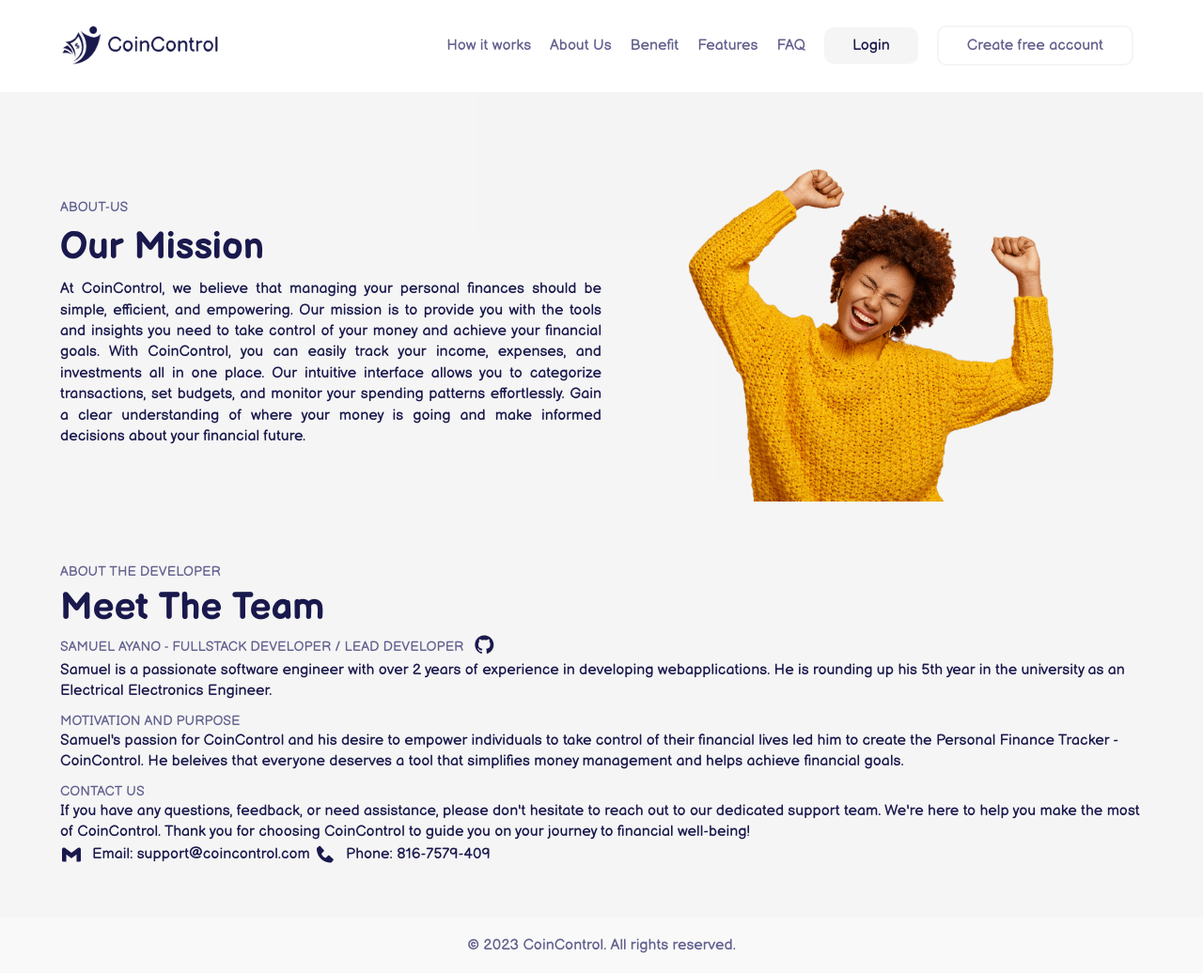
After one commit to whalay/CoinControl, a Flask app: page /about in a window 1280 px wide. The commit adds this page. Shown: the whole page at 94% size. Run offline with Flask 3, Linux system fonts and the light colour scheme.

Commit message:
added about section

```diff
--- a/coincontrol/main.py
+++ b/coincontrol/main.py
@@ -7,6 +7,10 @@ main = Blueprint("main", __name__, template_folder='templates', static_folder='s
 @main.route('/', methods=["GET"])
 def home():
     return render_template('home.html')
+
+@main.route('/about', methods=["GET"])
+def about():
+    return render_template('about.html')
 
 @main.route('/dashboard', methods=["GET"])
 @login_required
--- a/coincontrol/static/css/style.css
+++ b/coincontrol/static/css/style.css
@@ -365,6 +365,58 @@ section {
 
 /* cta section end */
 
+/* about section */
+#about-us{
+   padding: 150px 5% 10px 5%;
+}
+
+.about-us .container{
+    display: flex;
+    align-items: center;
+    justify-content: space-between;
+}
+.about-text{
+    display: flex;
+    flex-direction: column;
+    gap: 10px;
+}
+
+.about-text p{
+    font-size: 1rem;
+    text-align: justify;
+    line-height: 1.4;
+}
+.about-text, .about-bx{
+    width: 100%;
+}
+
+.about-bx img{
+    width: 100%;
+    height: auto;
+}
+.about-dev span{
+    display: flex;
+    align-items: center;
+    gap: 10px;
+}
+
+.about-dev i{
+    font-size: 1.5rem;
+}
+.about-dev li{
+    display: inline-flex;
+    align-items: center;
+    gap: 10px;
+}
+.about-dev .container{
+    display: flex;
+    flex-direction: column;
+    gap: 10px;
+    font-size: 1rem;
+    line-height: 1.4;
+}
+
+/* about section ends  */
 /* alert */
 .success{
     width: 100%;
--- /dev/null
+++ b/coincontrol/templates/about.html
@@ -0,0 +1,83 @@
+{% extends 'base.html' %} {% block title %}About Us{% endblock %} {% block
+content %}
+
+<!-- About us section -->
+<section class="about-us" id="about-us">
+  <div class="container">
+    <div class="about-text">
+      <span>About-us</span>
+      <h2>Our mission</h2>
+      <p>
+        At CoinControl, we believe that managing your personal finances should
+        be simple, efficient, and empowering. Our mission is to provide you with
+        the tools and insights you need to take control of your money and
+        achieve your financial goals. With CoinControl, you can easily track
+        your income, expenses, and investments all in one place. Our intuitive
+        interface allows you to categorize transactions, set budgets, and
+        monitor your spending patterns effortlessly. Gain a clear understanding
+        of where your money is going and make informed decisions about your
+        financial future.
+      </p>
+    </div>
+
+    <div class="about-bx" data-aos="zoom-in-up" data-aos-delay="300">
+      <img
+        src="{{ url_for('static', filename='img/about-bg.png') }}"
+        alt="coincontrol-logo"
+      />
+    </div>
+  </div>
+</section>
+
+<section class="about-dev">
+  <div class="container">
+    <div class="wrapper">
+      <span>About the Developer</span>
+      <h2>Meet the Team</h2>
+      <span
+        >Samuel Ayano - Fullstack developer / Lead Developer
+        <a href="https://github.com/onaya7"
+          ><i class="bx bxl-github" style="color: #1a194d"></i
+        ></a>
+      </span>
+
+      <p>
+        Samuel is a passionate software engineer with over 2 years of experience
+        in developing webapplications. He is rounding up his 5th year in the
+        university as an Electrical Electronics Engineer.
+      </p>
+    </div>
+
+    <div class="wrapper">
+      <span>Motivation and Purpose</span>
+      <p>
+        Samuel's passion for CoinControl and his desire to empower individuals
+        to take control of their financial lives led him to create the Personal
+        Finance Tracker - CoinControl. He beleives that everyone deserves a tool
+        that simplifies money management and helps achieve financial goals.
+      </p>
+    </div>
+
+    <div class="wrapper">
+      <span>Contact Us</span>
+      <p>
+        If you have any questions, feedback, or need assistance, please don't
+        hesitate to reach out to our dedicated support team. We're here to help
+        you make the most of CoinControl. Thank you for choosing CoinControl to
+        guide you on your journey to financial well-being!
+      </p>
+      <ul>
+        <li>
+          <i class="bx bxl-gmail" style="color: #1a194d"></i> Email:
+          support@coincontrol.com
+        </li>
+        <li>
+          <i class="bx bxs-phone" style="color: #1a194d"></i> Phone:
+          816-7579-409
+        </li>
+      </ul>
+    </div>
+  </div>
+</section>
+<!-- about us section end -->
+{% endblock %}
--- a/coincontrol/templates/base.html
+++ b/coincontrol/templates/base.html
@@ -37,8 +37,9 @@
         <div class="bx bx-menu-alt-right" id="menu-icon"></div>
         <ul class="navlist">
           <li><a href="#">How it works</a></li>
-          <li><a href="#">Benefit</a></li>
-          <li><a href="#">Features</a></li>
+          <li><a href="{{ url_for('main.about')}}">About Us</a></li>
+          <li><a href="#benefit">Benefit</a></li>
+          <li><a href="#features">Features</a></li>
           <li><a href="#">FAQ</a></li>
           <li>
             <a href="{{ url_for('auth.login') }}" id="nav-login-btn">Login</a>
--- a/coincontrol/templates/home.html
+++ b/coincontrol/templates/home.html
@@ -19,7 +19,7 @@
     <!-- hero section end -->
 
     <!-- Features section -->
-    <section class="features">
+    <section class="features" id="features">
         <div class="container">
             <span>features</span>
             <h2>Our Special Features</h2>
@@ -56,7 +56,7 @@
     <!-- Features section end -->
 
     <!-- Benefit section -->
-    <section class="benefit">
+    <section class="benefit" id="benefit">
         <div class="container">
             <div class="benefit-img" data-aos="zoom-in-up" data-aos-delay="300">
                 <img src="{{ url_for('static', filename='img/benefit-bg.png') }}" alt="benefit-bg">
```
Also changed, not shown: coincontrol/static/img/about-bg.png (renamed from coincontrol/static/img/benefit-bg2.png).
